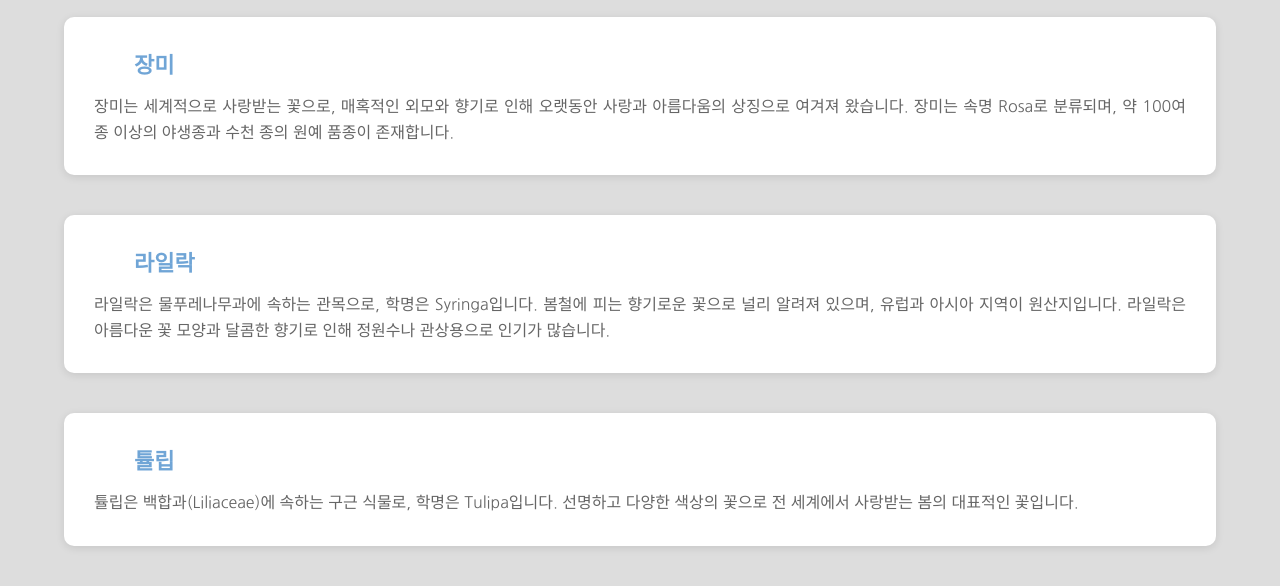
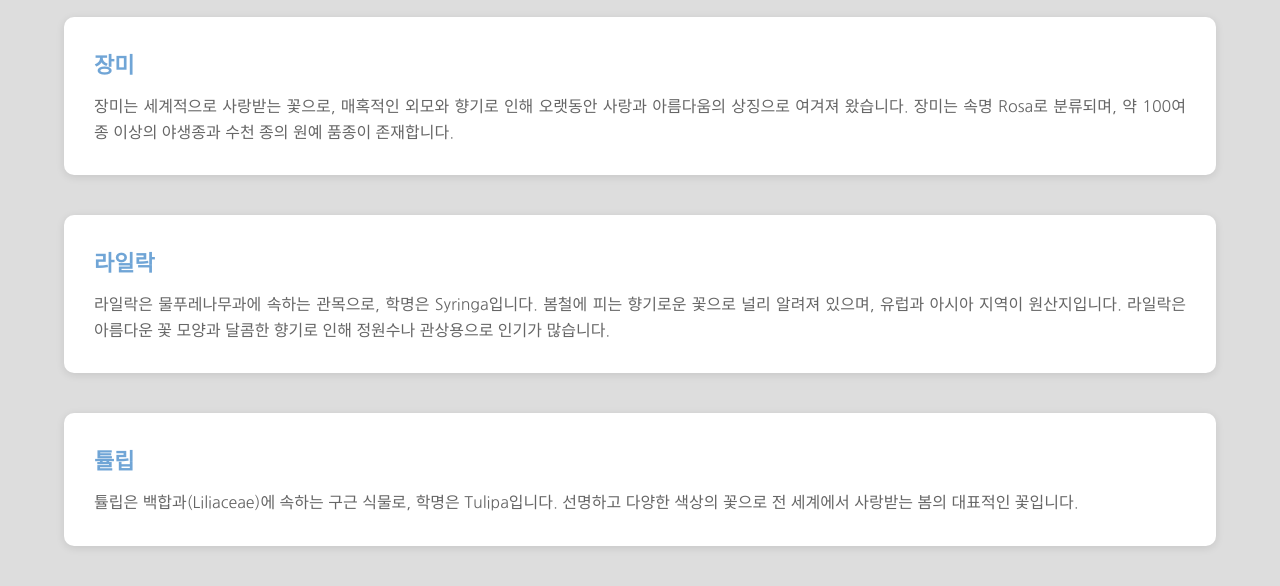
Before and after one commit to hyunji-03/241120-dl-dt-dd, a plain HTML site: page dl,dt,dd.html in a window 1280 px wide. Shown: the part 114-700 px from the top of the page. Drawn offline with Linux system fonts and the light colour scheme.

Commit message:
Update dl,dt,dd.html

```diff
--- a/dl,dt,dd.html
+++ b/dl,dt,dd.html
@@ -33,7 +33,8 @@
   }
 
     dt
-    { margin-left: 40px;
+    {
+/*       margin-left: 40px; */
     color: rgb(112, 165, 214);
     font-size: 22px;
     font-weight: bold;
```
